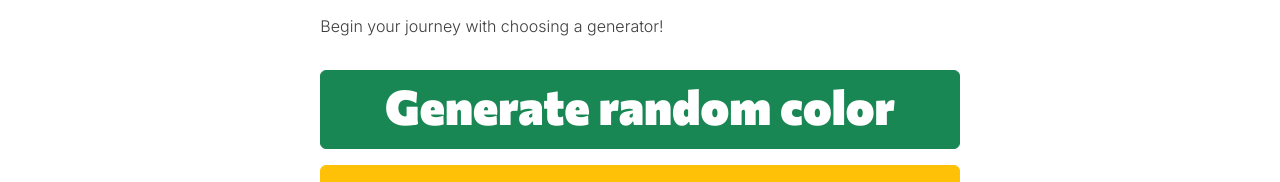
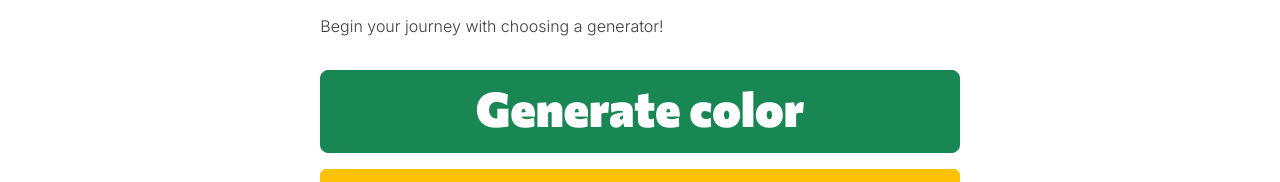
Before and after one commit to fiamont/colormachine, a React (Vite) app: page / in a window 1280 px wide. Shown: the part 659-841 px from the top of the page. Built offline with nearby package versions, Linux system fonts and the light colour scheme.

Commit message:
Add Modal to ColorGenerator

```diff
--- a/src/components/GeneratorSection.jsx
+++ b/src/components/GeneratorSection.jsx
@@ -2,12 +2,22 @@ import ColorGenerator from "./tools/ColorGenerator";
 import PaletteGenerator from "./tools/PaletteGenerator";
 import FontGenerator from "./tools/FontGenerator";
 import InspirationGenerator from "./tools/InspirationGenerator";
+import { useState } from "react";
+import { Button } from "react-bootstrap";
 
 function GeneratorSection() {
+  const [activeGenerator, setActiveGenerator] = useState(false);
+
+  const handleShow = () => setActiveGenerator(true);
+  const handleClose = () => setActiveGenerator(false);
+
   return (
     <section className="d-flex flex-column p-4 gap-3">
       <p>Begin your journey with choosing a generator!</p>
-      <ColorGenerator />
+      <Button variant="success" size="lg" onClick={handleShow}>
+        <h1>Generate color</h1>
+      </Button>
+      <ColorGenerator show={activeGenerator} handleClose={handleClose} />
       <PaletteGenerator />
       <FontGenerator />
       <InspirationGenerator />
--- a/src/components/tools/ColorGenerator.jsx
+++ b/src/components/tools/ColorGenerator.jsx
@@ -1,10 +1,18 @@
-import { Button } from "react-bootstrap";
+import { Button, Modal } from "react-bootstrap";
 
-function ColorGenerator() {
+function ColorGenerator({ show, handleClose }) {
   return (
-    <Button variant="success">
-      <h1>Generate random color</h1>
-    </Button>
+    <Modal show={show} onHide={handleClose} size="lg">
+      <Modal.Header closeButton>
+        <Modal.Title>Color Generator</Modal.Title>
+      </Modal.Header>
+      <Modal.Body>Generate color here</Modal.Body>
+      <Modal.Footer>
+        <Button variant="secondary" onClick={handleClose}>
+          Close
+        </Button>
+      </Modal.Footer>
+    </Modal>
   );
 }
 
```
